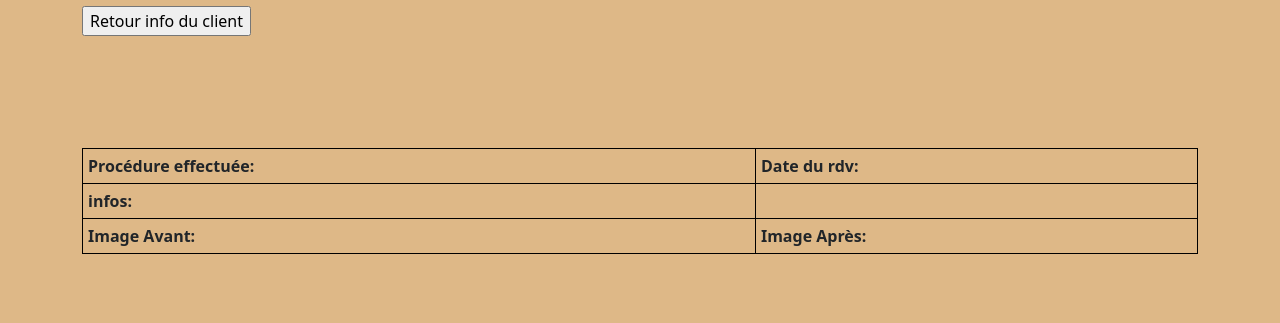
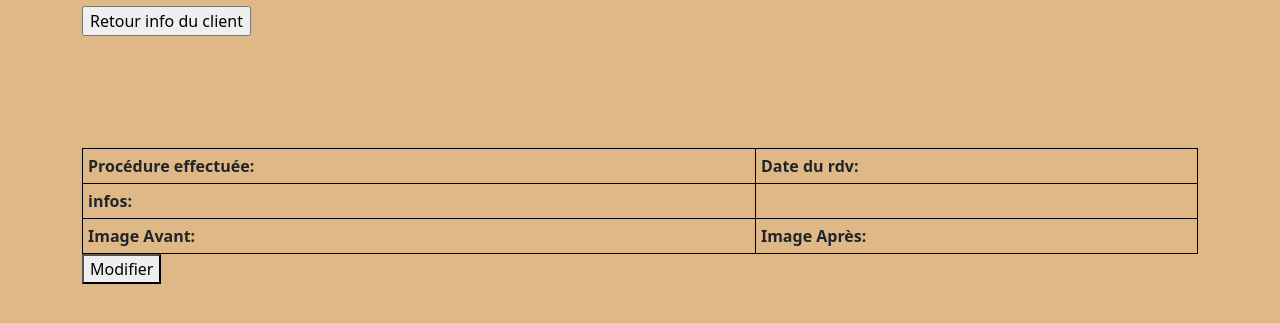
Before and after one commit to MikeDuran-git/Noblesse_comsetics_customer_manager, a PHP site: page /info_procedure_page.php?client_id=1 in a window 1280 px wide. Shown: the part 74-397 px from the top of the page. Run offline with PHP 8.4, Linux system fonts and the light colour scheme; data that the repository does not hold is empty.

Commit message:
structure of info rdv done

```diff
--- a/info_procedure_page.php
+++ b/info_procedure_page.php
@@ -83,7 +83,7 @@ table, th, td {
 
         <!--CLIENT BOUTON ADD REMOVE AND MOD -->
         <div id= "bouton_clients">
-
+        <button>Modifier</button>
 
         </div>
         <!--CLIENT BOUTON ADD REMOVE AND MOD END-->
```
